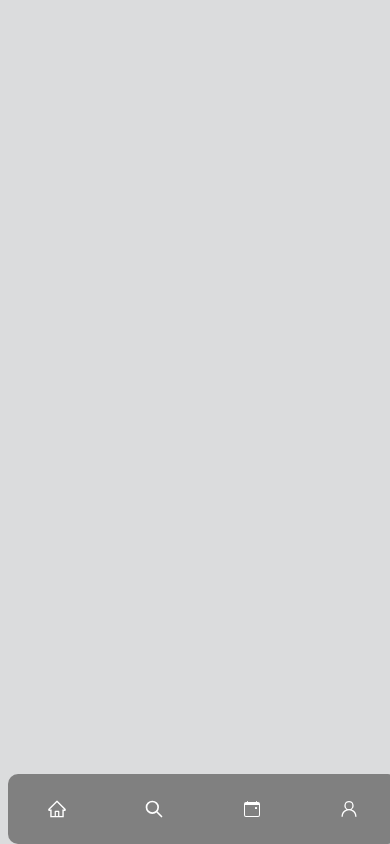
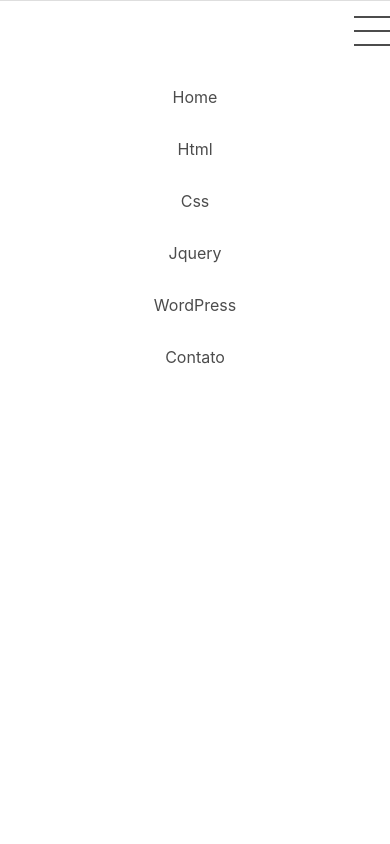
Before and after one commit to cestari15/FrontBarber, a plain HTML site: page paginaCliente.html in a window 390 px wide. Drawn offline with nearby package versions, Linux system fonts and the light colour scheme.

Commit message:
Commit Geral

```diff
--- a/css/paginaCliente.css
+++ b/css/paginaCliente.css
@@ -8,43 +8,192 @@ body{
 
 
 /*Footer e NavBar*/
-footer{
-    bottom: 0;
-    position: fixed;
-    width: 100%;
-    text-align: center;
+.wrapper .nav {
+
+  display: flex;
+  background-color: #fff;
+  height: 60px;
+  max-height: 60px;
+  color: #4c4c4c;
+  transition: all 0.35s ease;
+  border-top: 1px #dedede solid;
 
 }
-.button-container {
-    display: flex;
-    background-color: gray;
-    width: 100%;
-    height: 70px;
-    align-items: center;
-    justify-content: space-around;
-    border-radius: 10px;
 
-  }
+.wrapper .nav .logo-menu {
 
-  .button {
-    outline: 0 !important;
-    border: 0 !important;
-    width: 60px;
-    height: 60px;
-    border-radius: 50%;
-    background-color: transparent;
-    display: flex;
-    align-items: center;
-    justify-content: center;
-    color: #fff;
-    transition: all ease-in-out 0.3s;
-    cursor: pointer;
-  }
+  display: flex;
+  justify-content: flex-end;
+  align-items: center;
+  height: 60px;
 
-  .button:hover {
-    transform: translateY(-3px);
-  }
+}
 
-  .icon {
-    font-size: 20px;
-  }
+.wrapper .nav .logo-menu .mob-menu {
+display: none;
+}
+
+.wrapper .nav .logo-menu .mob-menu .menu {
+
+display: flex;
+flex-direction: column;
+justify-content: space-between;
+height: 30px;
+width: 36px;
+position: relative;
+cursor: pointer;
+transition: width 0.3s ease;
+}
+
+.wrapper .nav .logo-menu .mob-menu .menu span {
+
+display: inline-block;
+width: 100%;
+height: 2px;
+background-color: currentColor;
+transition: transform 0.4s ease, opacity 0.3s ease, transform-origin 0.3s ease;
+transform-origin: left;
+}
+
+.wrapper .nav .logo-menu .mob-menu .hamburger1.active {
+width: 40px;
+}
+
+.wrapper .nav .logo-menu .mob-menu .hamburger1.active span:nth-of-type(1) {
+transform: rotate(-45deg);
+transform-origin: right;
+}
+.wrapper .nav .logo-menu .mob-menu .hamburger1.active span:nth-of-type(2) {
+opacity: 0;
+}
+.wrapper .nav .logo-menu .mob-menu .hamburger1.active span:nth-of-type(3) {
+transform: rotate(45deg);
+transform-origin: right;
+}
+
+
+.wrapper .nav .nav-list-container {
+
+width: 100%;
+}
+
+.wrapper .nav .navbar {
+
+height: 100%;
+display: flex;
+flex-direction: row;
+align-items: center;
+justify-content: space-between;
+flex: 1 1 auto;
+
+}
+
+.wrapper .nav .navbar .nav-list, .wrapper .nav .navbar .nav-actions {
+
+display: flex;
+align-items: center;
+list-style: none;
+margin: 0;
+padding: 0.25rem 0;
+gap: 0.25rem;
+
+}
+
+.wrapper .nav .navbar .nav-list li a, .wrapper .nav .navbar .nav-actions li a {
+
+display: inline-flex;
+align-items: center;
+padding: 0.5rem 0.75rem;
+text-decoration: none;
+color: inherit;
+border-radius: 0.25rem;
+
+}
+
+.wrapper .nav .navbar .nav-list li a:hover, .wrapper .nav .navbar .nav-actions li a:hover {
+
+background-color: #007cff;
+color: #fff;
+
+}
+
+.wrapper .nav .navbar .nav-actions {
+
+background: transparent;
+
+}
+
+.wrapper .nav .navbar .nav-actions li a {
+
+  display: flex;
+  align-items: center;
+  padding: 10px;
+  border-radius: 6;
+  font-size: 1.1em;
+
+}
+
+@media (max-width: 768px) {
+
+.wrapper .nav {
+  display: block;
+  height: auto;
+  max-height: unset;
+}
+
+.wrapper .nav .logo-menu {
+  margin: 0 -1rem;
+  padding: 0 1rem;
+  border-bottom: 1px solid rgba(255, 255, 255, 0.2);
+}
+
+.wrapper .nav .logo-menu .mob-menu {
+  display: block;
+}
+
+.wrapper .nav .navbar {
+  flex-direction: column;
+  align-items: unset;
+  justify-content: unset;
+}
+
+.wrapper .nav .navbar .nav-list, .wrapper .nav .navbar .nav-actions {
+  flex-direction: column;
+  width: 100%;
+}
+
+.wrapper .nav .navbar .nav-list li, .wrapper .nav .navbar .nav-actions li {
+  margin: 0.25rem 0;
+  flex: 1 1 auto;
+  width: 100%;
+  text-align: center;
+}
+
+.wrapper .nav .navbar .nav-list li a, .wrapper .custom-nav .navbar .nav-actions li a {
+  display: block;
+}
+
+.wrapper .nav .navbar .nav-actions {
+  flex-direction: row;
+  justify-content: space-between;
+  border: unset;
+  border-top: 1px solid rgba(255, 255, 255, 0.1);
+  margin: 0.25rem 0;
+}
+
+.wrapper .nav .navbar .nav-actions li a {
+  display: flex;
+  border-radius: 0.25rem;
+  justify-content: center;
+  align-items: center;
+}
+
+}
+
+.wrapper .container {
+
+height: calc(100vh-60px);
+padding: 50px;
+text-align: center;
+
+}
--- a/paginaCliente.html
+++ b/paginaCliente.html
@@ -5,69 +5,65 @@
     <meta charset="UTF-8">
     <meta name="viewport" content="width=device-width, initial-scale=1.0">
     <link rel="stylesheet" href="css/paginaCliente.css">
+    <link rel="stylesheet" href="https://stackpath.bootstrapcdn.com/bootstrap/4.1.3/css/bootstrap.min.css" integrity="sha384-MCw98/SFnGE8fJT3GXwEOngsV7Zt27NXFoaoApmYm81iuXoPkFOJwJ8ERdknLPMO" crossorigin="anonymous">
     <title>Document</title>
 </head>
 
 <body>
 
+         <!--Abre Nav-->
+         <div class="wrapper">
+            <nav class="nav">
 
+                <div class="logo-menu">
 
+                  <div class="mob-menu">
 
+                    <div class="menu hamburger1">
+                      <span></span>
+                      <span></span>
+                      <span></span>
+                    </div>
 
+                  </div>
 
+                </div><!--Logo Menu-->
 
+                <div class="nav-list-container">
+                  <div class="navbar">
 
+                    <ul class="nav-list">
 
+                        <li><a href="#" title="Home">Home</a></li>
+                        <li><a href="#" title="Html">Html</a></li>
+                        <li><a href="#" title="Css">Css</a></li>
+                        <li><a href="#" title="Jquery">Jquery</a></li>
+                        <li><a href="#" title="Wordpress">WordPress</a></li>
+                        <li><a href="#" title="Contato">Contato</a></li>
 
+                    </ul>
 
+                    <ul class="nav-actions">
 
+                        <li>
+                            <a href="#"> <i class="icon icon-facebook"></i> </a>
+                        </li>
 
+                        <li>
+                            <a href="#"> <i class="icon icon-instagram"></i> </a>
+                        </li>
 
+                        <li>
+                            <a href="#"> <i class="icon icon-youtube"></i> </a>
+                        </li>
 
+                    </ul>
+                  </div>
+                </div>
 
-
-
-
-
-
-
-
-    <footer>
-        <div class="button-container">
-            <button class="button">
-                <svg xmlns="http://www.w3.org/2000/svg" width="1em" height="1em" viewBox="0 0 1024 1024"
-                    stroke-width="0" fill="currentColor" stroke="currentColor" class="icon">
-                    <path
-                        d="M946.5 505L560.1 118.8l-25.9-25.9a31.5 31.5 0 0 0-44.4 0L77.5 505a63.9 63.9 0 0 0-18.8 46c.4 35.2 29.7 63.3 64.9 63.3h42.5V940h691.8V614.3h43.4c17.1 0 33.2-6.7 45.3-18.8a63.6 63.6 0 0 0 18.7-45.3c0-17-6.7-33.1-18.8-45.2zM568 868H456V664h112v204zm217.9-325.7V868H632V640c0-22.1-17.9-40-40-40H432c-22.1 0-40 17.9-40 40v228H238.1V542.3h-96l370-369.7 23.1 23.1L882 542.3h-96.1z">
-                    </path>
-                </svg>
-            </button>
-            <button class="button">
-                <svg xmlns="http://www.w3.org/2000/svg" width="1em" height="1em" aria-hidden="true" viewBox="0 0 24 24"
-                    stroke-width="2" fill="none" stroke="currentColor" class="icon">
-                    <path d="M21 21l-6-6m2-5a7 7 0 11-14 0 7 7 0 0114 0z" stroke-linejoin="round"
-                        stroke-linecap="round"></path>
-                </svg>
-            </button>
-            <button class="button">
-                <svg xmlns="http://www.w3.org/2000/svg" width="16" height="16" fill="currentColor"
-                    class="bi bi-calendar-event" viewBox="0 0 16 16">
-                    <path d="M11 6.5a.5.5 0 0 1 .5-.5h1a.5.5 0 0 1 .5.5v1a.5.5 0 0 1-.5.5h-1a.5.5 0 0 1-.5-.5v-1z" />
-                    <path
-                        d="M3.5 0a.5.5 0 0 1 .5.5V1h8V.5a.5.5 0 0 1 1 0V1h1a2 2 0 0 1 2 2v11a2 2 0 0 1-2 2H2a2 2 0 0 1-2-2V3a2 2 0 0 1 2-2h1V.5a.5.5 0 0 1 .5-.5zM1 4v10a1 1 0 0 0 1 1h12a1 1 0 0 0 1-1V4H1z" />
-                </svg>
-            </button>
-
-            <button class="button">
-                <svg xmlns="http://www.w3.org/2000/svg" width="1em" height="1em" viewBox="0 0 24 24" stroke-width="0"
-                    fill="currentColor" stroke="currentColor" class="icon">
-                    <path
-                        d="M12 2.5a5.5 5.5 0 0 1 3.096 10.047 9.005 9.005 0 0 1 5.9 8.181.75.75 0 1 1-1.499.044 7.5 7.5 0 0 0-14.993 0 .75.75 0 0 1-1.5-.045 9.005 9.005 0 0 1 5.9-8.18A5.5 5.5 0 0 1 12 2.5ZM8 8a4 4 0 1 0 8 0 4 4 0 0 0-8 0Z">
-                    </path>
-                </svg>
-            </button>
-        </div>
-    </footer>
+            </nav>
+            </div>
+            <!--Fecha Nav-->
 
 </body>
 
```
